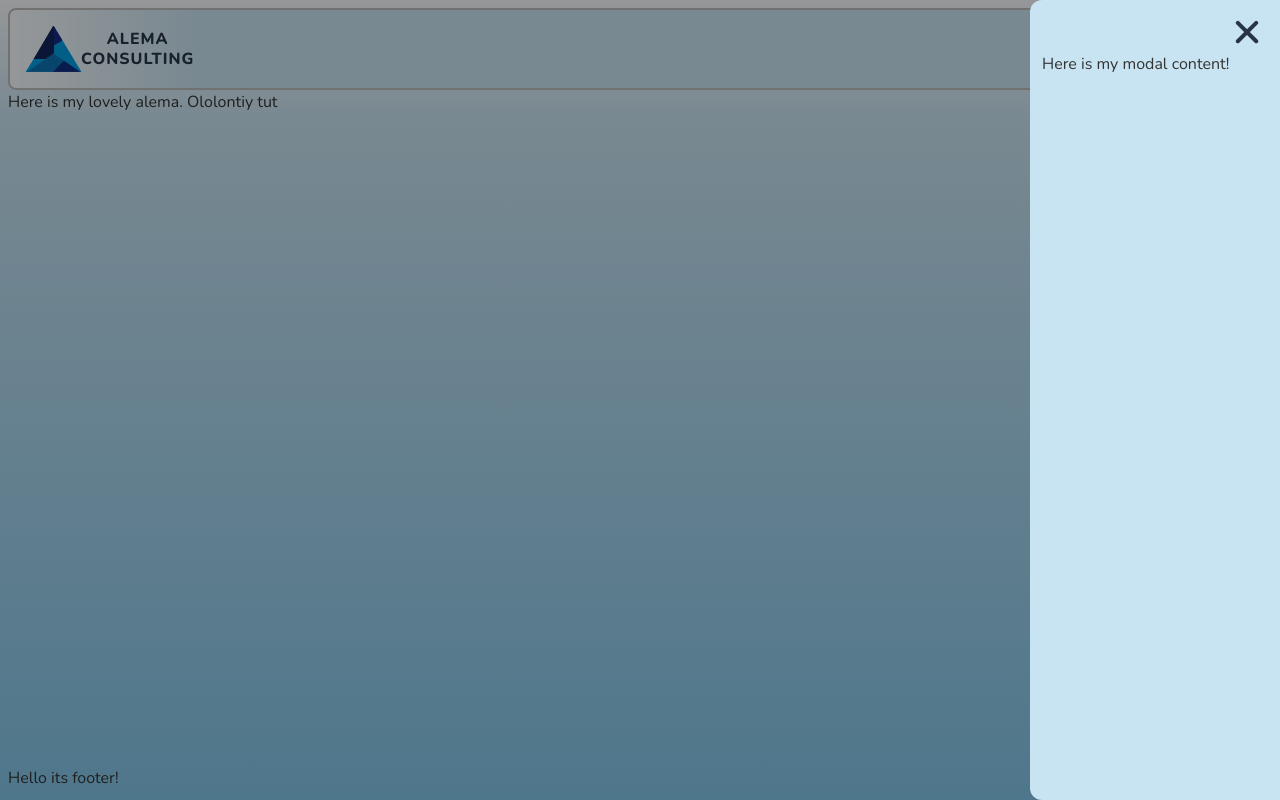
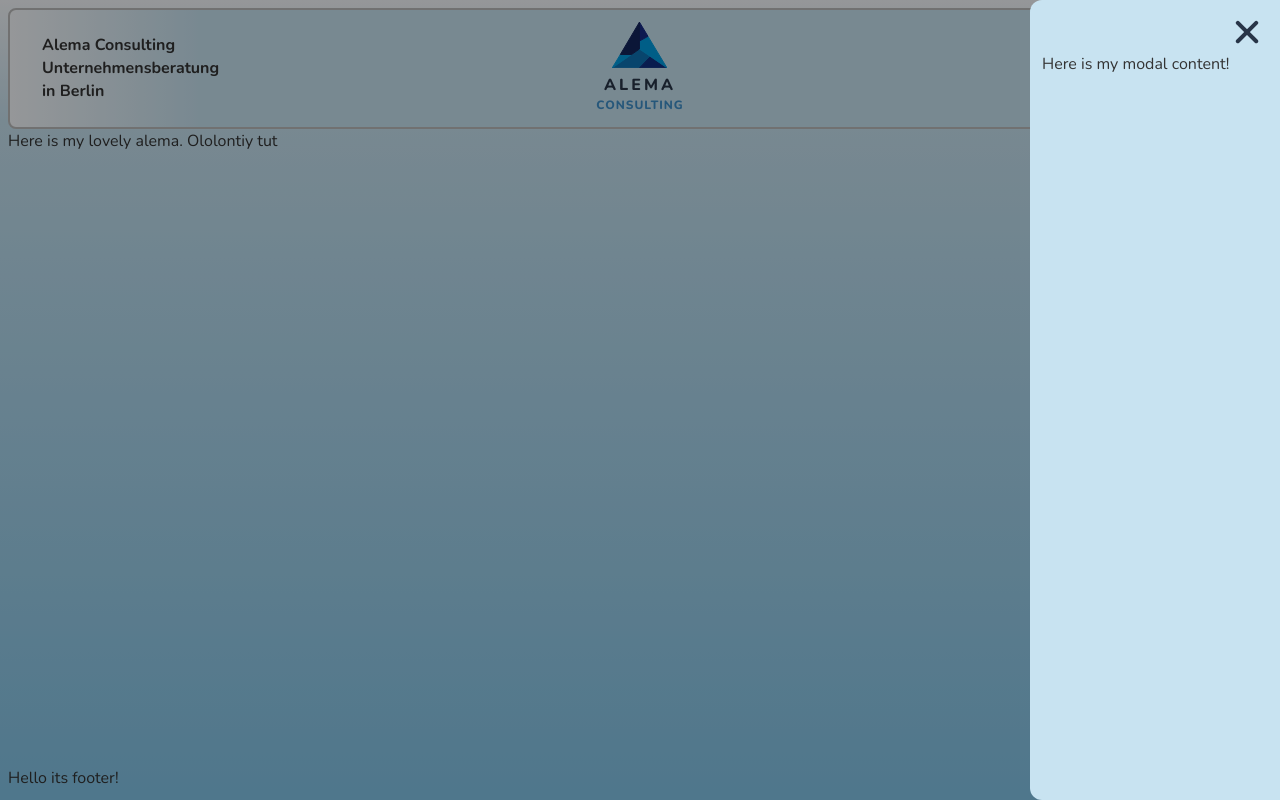
Before and after one commit to alemaconsulting/alemacconsulting, a Next.js app: page / in a window 1280 px wide. Built offline with nearby package versions, Linux system fonts and the light colour scheme.

Commit message:
feat: add resposive for header at tablet screensize

```diff
--- a/components/header/header.tsx
+++ b/components/header/header.tsx
@@ -4,11 +4,13 @@ import BurgerIcon from './ui/burgerIcon';
 import Logo from './ui/logo';
 import ModalOverlay from './ui/modalOverlay';
 import NavModal from './ui/navModal';
+import Title from './ui/title';
 
 const Header = () => {
   const [isModalShown, setIsModalShown] = useState(true);
   return (
-    <header className="flex w-full items-center justify-between rounded-lg border-2 border-borderGrey bg-gradBacking bg-horizontalBgGrad p-4">
+    <header className="flex w-full items-center justify-between rounded-lg border-2 border-borderGrey bg-gradBacking bg-horizontalBgGrad p-4 md:px-8 md:py-3">
+      <Title />
       <Logo />
       <BurgerIcon setIsModalShown={setIsModalShown} />
       <ModalOverlay isModalShown={isModalShown} setIsModalShown={setIsModalShown}></ModalOverlay>
--- a/components/header/ui/burgerIcon.tsx
+++ b/components/header/ui/burgerIcon.tsx
@@ -6,8 +6,13 @@ type PropsType = {
 
 const BurgerIcon = ({ setIsModalShown }: PropsType) => {
   return (
-    <div onClick={() => setIsModalShown(true)}>
-      <img src="../assets/icons/Burger_icon.svg" alt="" />
+    <div className="md:w-[33%]">
+      <img
+        className="ml-auto"
+        onClick={() => setIsModalShown(true)}
+        src="../assets/icons/Burger_icon.svg"
+        alt=""
+      />
     </div>
   );
 };
--- a/components/header/ui/logo.tsx
+++ b/components/header/ui/logo.tsx
@@ -1,14 +1,18 @@
 const Logo = () => {
   return (
-    <div className="flex items-center">
+    <div className="flex items-center md:w-[33%] md:flex-col">
       <img
         alt="Alema consunlting logo: triangle composed from differently shaped blue parts."
         src="../assets/Logo_triangle.svg"
         className="h-[46px] w-[55px]"
       />
-      <div className="text-center text-primeText">
-        <p className="text-base font-[800] leading-[20px] tracking-[1px]">ALEMA</p>
-        <p className="text-base font-[800] leading-[20px] tracking-[1px]">CONSULTING</p>
+      <div className="text-center text-primeText md:mt-[7px]">
+        <p className="text-base font-[800] leading-[20px] tracking-[1px] md:tracking-[3px]">
+          ALEMA
+        </p>
+        <p className="text-base font-[800] leading-[20px] tracking-[1px] md:text-[12px] md:text-accentBlue">
+          CONSULTING
+        </p>
         <p className="hidden">Unternehmensberatung</p>
       </div>
     </div>
--- /dev/null
+++ b/components/header/ui/title.tsx
@@ -0,0 +1,13 @@
+const Title = () => {
+  return (
+    <p className="hidden text-[16px] font-bold leading-[23px] md:block md:w-[33%]">
+      Alema Consulting
+      <br />
+      Unternehmensberatung
+      <br />
+      in Berlin
+    </p>
+  );
+};
+
+export default Title;
```
